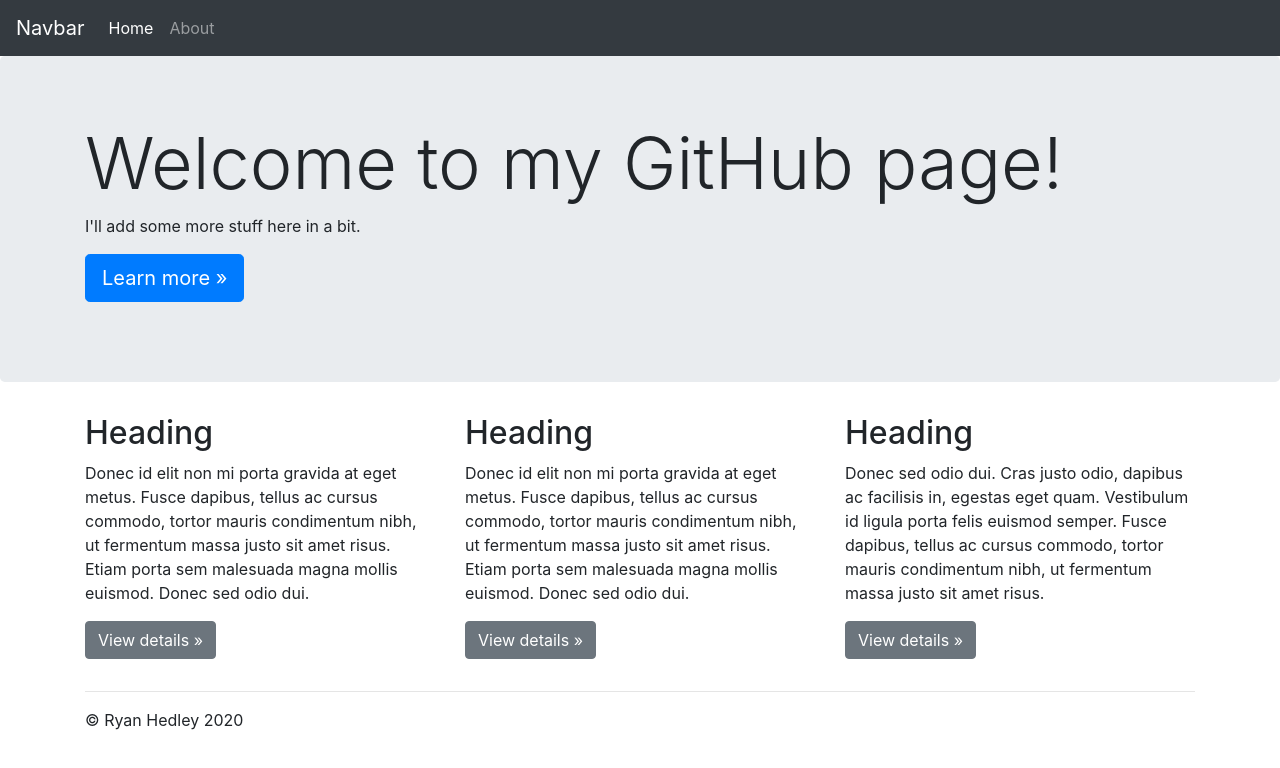
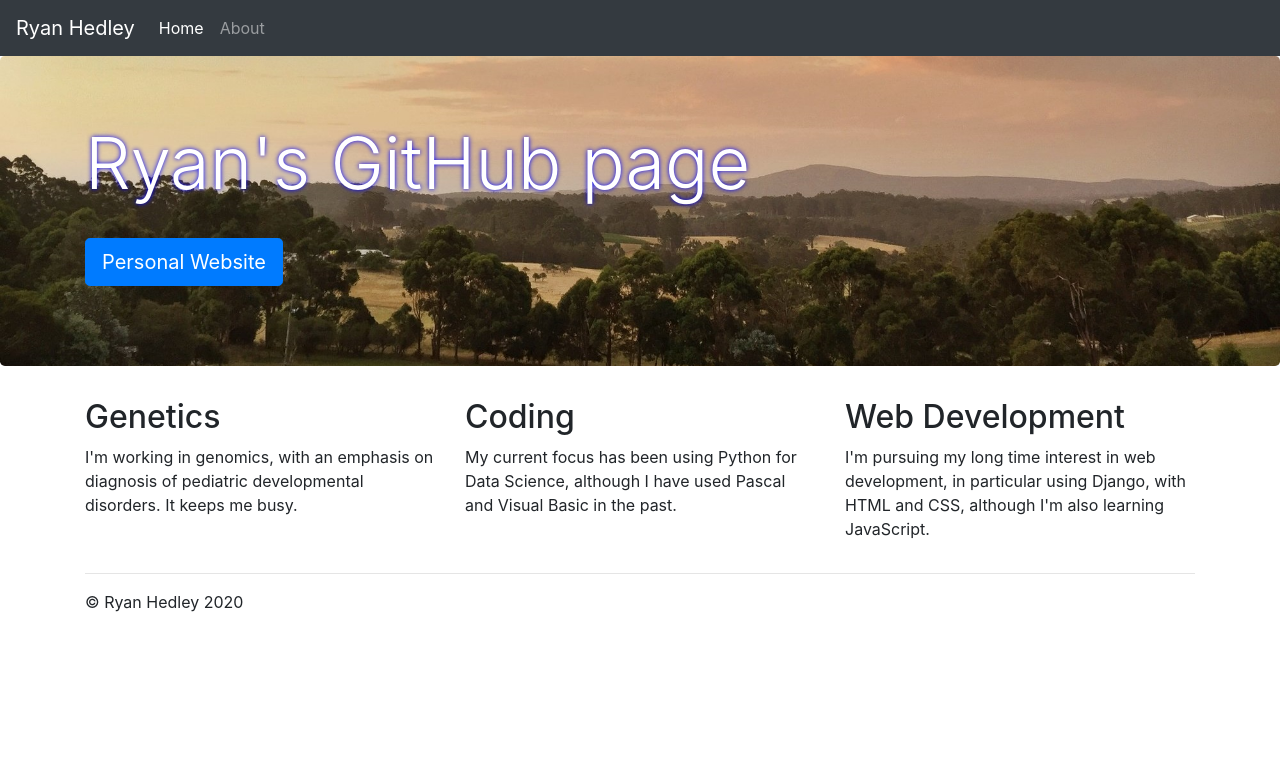
Before and after one commit to ryanhedley/ryanhedley.github.io, a plain HTML site: page index.html in a window 1280 px wide. Drawn offline with nearby package versions, Linux system fonts and the light colour scheme.

Commit message:
Added content!

```diff
--- a/index.html
+++ b/index.html
@@ -34,7 +34,7 @@
   </head>
   <body>
     <nav class="navbar navbar-expand-md navbar-dark fixed-top bg-dark">
-  <a class="navbar-brand" href="#">Navbar</a>
+  <a class="navbar-brand" href="#">Ryan Hedley</a>
   <button class="navbar-toggler" type="button" data-toggle="collapse" data-target="#navbarsExampleDefault" aria-controls="navbarsExampleDefault" aria-expanded="false" aria-label="Toggle navigation">
     <span class="navbar-toggler-icon"></span>
   </button>
@@ -54,31 +54,28 @@
 <main role="main">
 
   <!-- Main jumbotron for a primary marketing message or call to action -->
-  <div class="jumbotron">
+  <div class="jumbotron" style="background-image: url(FarmSky.jpg); background-position: center; background-size: cover;  "">
     <div class="container">
-      <h1 class="display-3">Welcome to my GitHub page!</h1>
-      <p>I'll add some more stuff here in a bit.</p>
-      <p><a class="btn btn-primary btn-lg" href="#" role="button">Learn more &raquo;</a></p>
+      <h1 class="display-3" style="text-shadow: 0 0 5px #0000ff; color: white;">Ryan's GitHub page</h1>
+      <br>
+      <p><a class="btn btn-primary btn-lg" href="http://ryanhedley.com" role="button">Personal Website</a></p>
     </div>
   </div>
 
   <div class="container">
     <!-- Example row of columns -->
     <div class="row">
-      <div class="col-md-4">
-        <h2>Heading</h2>
-        <p>Donec id elit non mi porta gravida at eget metus. Fusce dapibus, tellus ac cursus commodo, tortor mauris condimentum nibh, ut fermentum massa justo sit amet risus. Etiam porta sem malesuada magna mollis euismod. Donec sed odio dui. </p>
-        <p><a class="btn btn-secondary" href="#" role="button">View details &raquo;</a></p>
+      <div class="col-md-4" style="h2:hover background-color: yellow;">
+        <h2>Genetics</h2>
+        <p>I'm working in genomics, with an emphasis on diagnosis of pediatric developmental disorders. It keeps me busy.</p>
       </div>
       <div class="col-md-4">
-        <h2>Heading</h2>
-        <p>Donec id elit non mi porta gravida at eget metus. Fusce dapibus, tellus ac cursus commodo, tortor mauris condimentum nibh, ut fermentum massa justo sit amet risus. Etiam porta sem malesuada magna mollis euismod. Donec sed odio dui. </p>
-        <p><a class="btn btn-secondary" href="#" role="button">View details &raquo;</a></p>
+        <h2>Coding</h2>
+        <p>My current focus has been using Python for Data Science, although I have used Pascal and Visual Basic in the past. </p>
       </div>
       <div class="col-md-4">
-        <h2>Heading</h2>
-        <p>Donec sed odio dui. Cras justo odio, dapibus ac facilisis in, egestas eget quam. Vestibulum id ligula porta felis euismod semper. Fusce dapibus, tellus ac cursus commodo, tortor mauris condimentum nibh, ut fermentum massa justo sit amet risus.</p>
-        <p><a class="btn btn-secondary" href="#" role="button">View details &raquo;</a></p>
+        <h2>Web Development</h2>
+        <p>I'm pursuing my long time interest in web development, in particular using Django, with HTML and CSS, although I'm also learning JavaScript.</p>
       </div>
     </div>
 
--- a/jumbotron.css
+++ b/jumbotron.css
@@ -2,3 +2,7 @@
 body {
   padding-top: 3.5rem;
 }
+
+.col-md-4:hover {
+  background-color: lightblue;
+}
```
Also changed, not shown: FarmSky.jpg (added).
